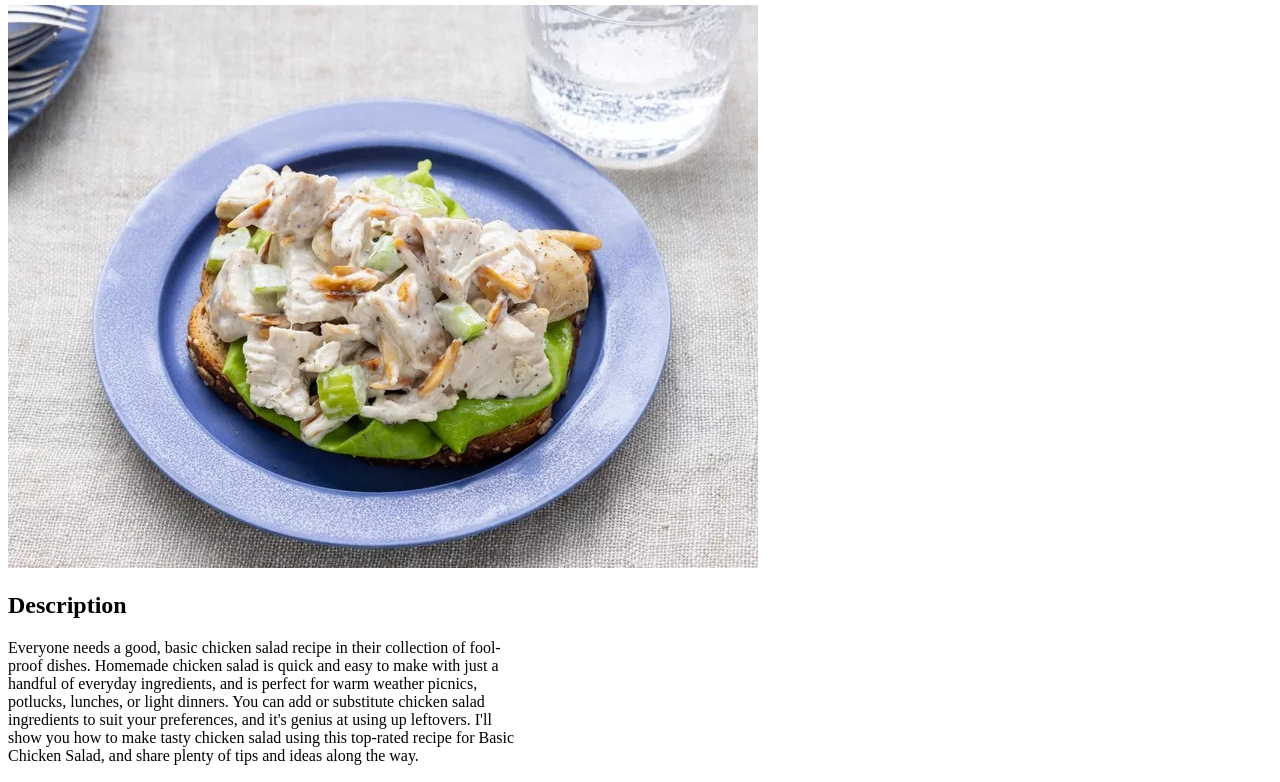
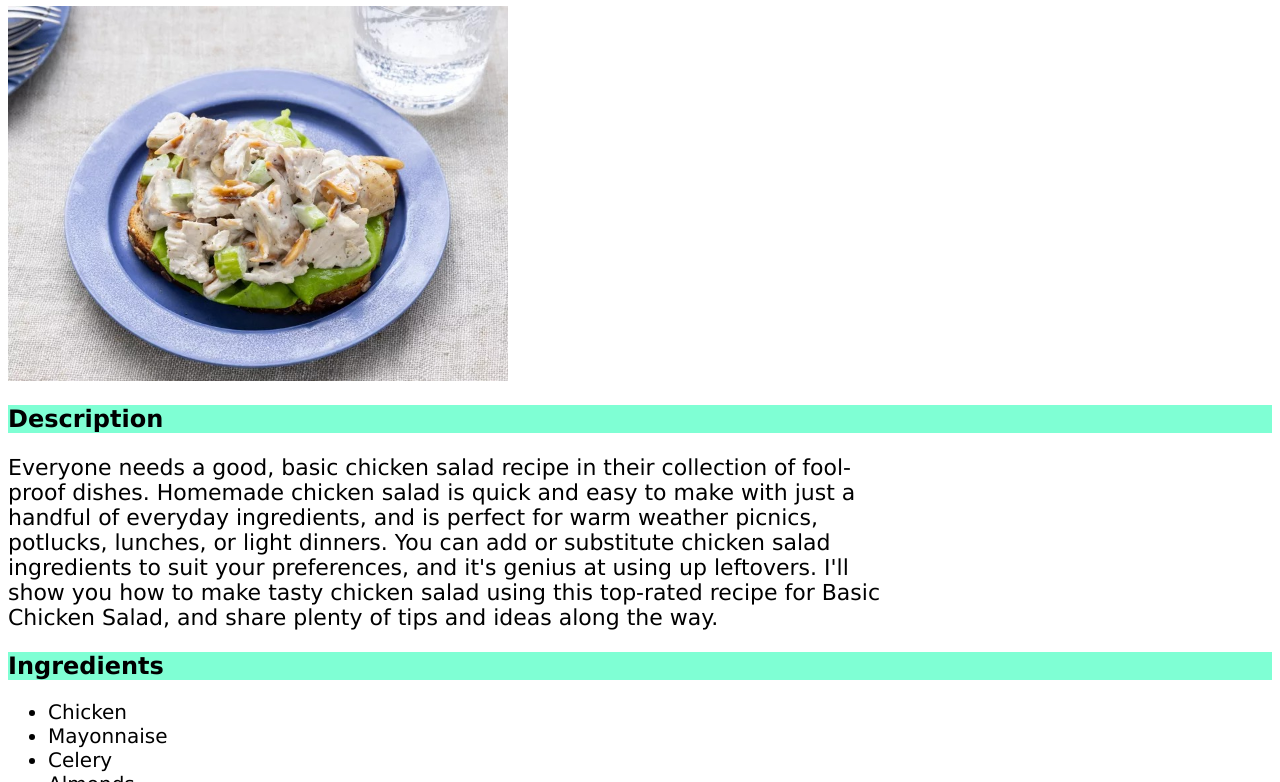
Before and after one commit to rainygodz/odin-recipes, a plain HTML site: page recipes/chicken-salad.html in a window 1280 px wide. Shown: the part 75-857 px from the top of the page. Drawn offline with Linux system fonts and the light colour scheme.

Commit message:
feat: add styles to recipe pages

```diff
--- a/recipes/chicken-salad.html
+++ b/recipes/chicken-salad.html
@@ -3,6 +3,7 @@
 <head>
     <meta charset="UTF-8">
     <title>Best Chicken Salad Recipe</title>
+    <link rel="stylesheet" href="./styles/recipes.css">
 </head>
 <body>
     <h1>Best Chicken Salad</h1>
--- /dev/null
+++ b/recipes/styles/recipes.css
@@ -0,0 +1,20 @@
+* {
+    font-family: Verdana, sans-serif;
+}
+
+h1, h2, h3 {
+    background-color: aquamarine;
+}
+
+li {
+    font-size: 20px;
+}
+
+p {
+    font-size: 22px;
+}
+
+img {
+    height: auto;
+    width: 500px;
+}
```
Also changed, not shown: recipes/croque-madame.html (+1 -0 lines), recipes/gold-rush.html (+1 -0 lines).
